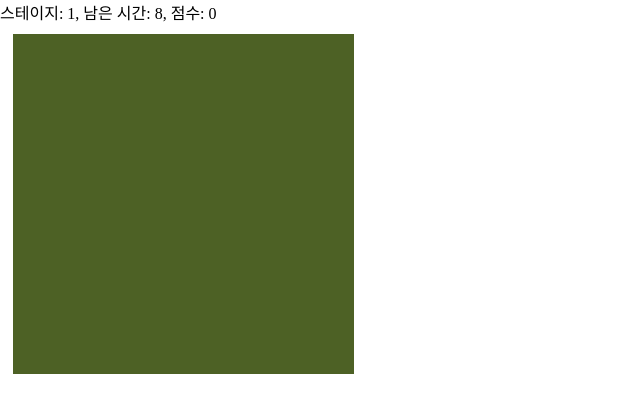
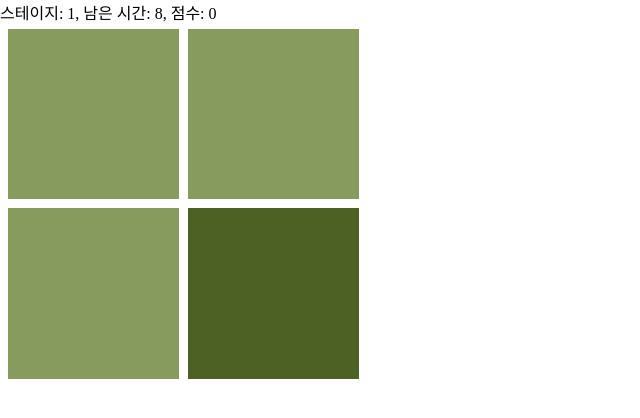
Before and after one commit to up456/numble-find-square-game, a React (Create React App) app: page / in a window 1280 px wide. Shown: the top 418 px of the page, without its empty margins (0-640 px from the left). Built offline with nearby package versions, Linux system fonts and the light colour scheme.

Commit message:
스테이지가 한단계씩 낮춰진 것 해결

```diff
--- a/src/components/gameZone.tsx
+++ b/src/components/gameZone.tsx
@@ -6,7 +6,7 @@ const GameZone = (props: { stage: number; onClick: (event: any) => void }) => {
   const [randomRgb2, setRandomRgb2] = useState(Math.floor(Math.random() * 230));
   const [randomRgb3, setRandomRgb3] = useState(Math.floor(Math.random() * 230));
 
-  const block = Math.pow(Math.floor(props.stage / 2) + 1, 2);
+  const block = Math.pow(Math.floor((props.stage + 1) / 2) + 1, 2);
   const [randomIndex, setRandomIndex] = useState(
     Math.floor(Math.random() * block)
   );
```
